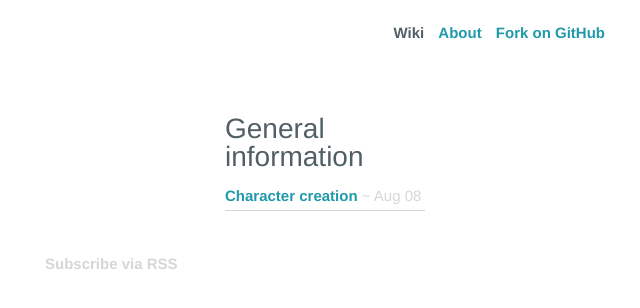
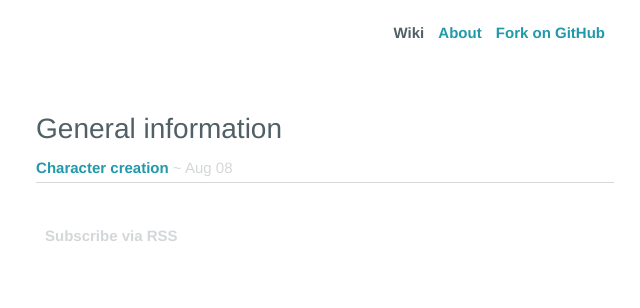
Before and after one commit to danomarr/sunday-game-brunch, a Jekyll site: the page built from index.html, in a window 1280 px wide. Shown: the top 308 px of the page, without its empty margins (315-955 px from the left). Built offline with Jekyll 4.4.1, drawn with Linux system fonts in a browser that asks for light colours.

Commit message:
Fixed some margins and such

```diff
--- a/index.html
+++ b/index.html
@@ -3,9 +3,9 @@ layout: default
 section: blog
 ---
 
-<div class='listing col6 pad4h margin3'>
+<div class='listing col10 pad4h margin1'>
   {% for category in site.categories %}
-    <div class='listing col6 pad4h margin3'>
+    <div class='listing col8 pad4h margin2'>
     <h1> {{ category | first }}</h1>
       {% for posts in category %}
         {% for item in posts %}
```
